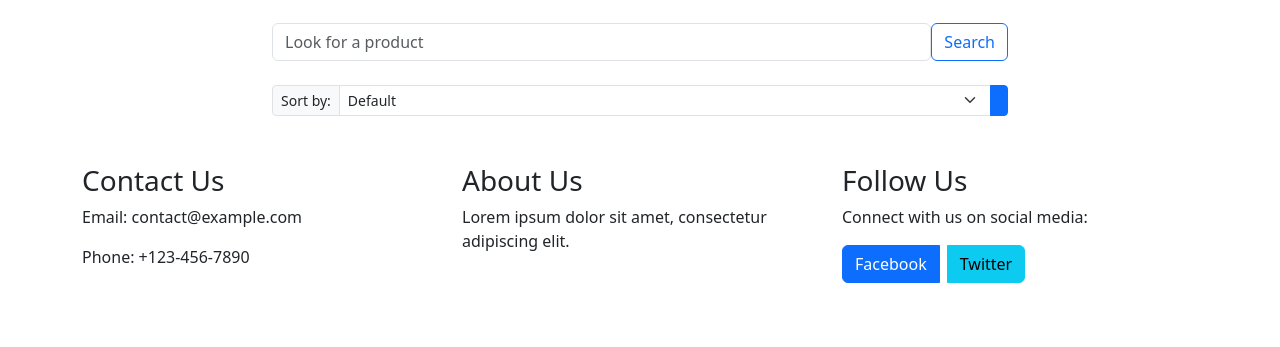
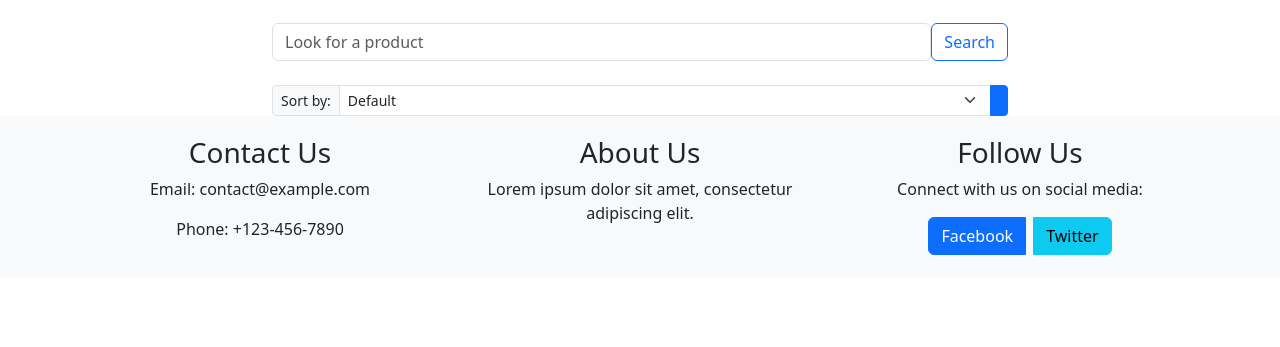
Before and after one commit to AivarasJ7/db, a PHP site: page /views/categories/show.php?id=1 in a window 1280 px wide. Shown: the part 725-1072 px from the top of the page. Before the commit the page ends 1008 px from the top, so only its background shows below. Run offline with PHP 8.4, Linux system fonts and the light colour scheme; data that the repository does not hold is empty.

Commit message:
show.php design fix up

```diff
--- a/views/categories/show.php
+++ b/views/categories/show.php
@@ -35,6 +35,27 @@ if ($sort == 'price_asc') {
     <meta name="viewport" content="width=device-width, initial-scale=1.0">
     <link href="https://cdn.jsdelivr.net/npm/bootstrap@5.3.2/dist/css/bootstrap.min.css" rel="stylesheet" integrity="sha384-T3c6CoIi6uLrA9TneNEoa7RxnatzjcDSCmG1MXxSR1GAsXEV/Dwwykc2MPK8M2HN" crossorigin="anonymous">
     <title><?= $category->name ?? 'Category' ?></title>
+    <style>
+        body {
+            padding-bottom: 70px;
+        }
+
+        .footer {
+            width: 100%;
+            background-color: #f8f9fa;
+            padding: 20px 0;
+            text-align: center;
+        }
+
+        .category-section {
+            margin-top: 20px;
+        }
+
+        .category-image {
+            max-height: 200px;
+            width: auto;
+        }
+    </style>
 </head>
 
 <body>
@@ -69,18 +90,16 @@ if ($sort == 'price_asc') {
         </div>
     </nav>
 
-    <div class="container mt-5">
-        <img src="../../models/images/banner-1.png" class="card-img-top" alt="...">
+    <div class="container mt-5 category-section">
+        <img src="../../models/images/banner-1.png" class="card-img-top img-fluid" alt="...">
 
         <h1 class="mb-4 display-4 text-center text-uppercase"><?= $category->name ?? 'Category' ?></h1>
-
-
 
         <div class="row mt-4">
             <div class="col-md-8 offset-md-2">
                 <div class="row">
-                    <div class="col-md-6" style="height: 200px; overflow: hidden;">
-                        <img src="<?= $category->photo ? $category->photo : '../../models/images/default.jpg' ?>" class="card-img-top" alt="<?= $category->name ?>" style="width: 100%; height: 100%; object-fit: contain;">
+                    <div class="col-md-6">
+                        <img src="<?= $category->photo ? $category->photo : '../../models/images/default.jpg' ?>" class="card-img-top img-fluid category-image" alt="<?= $category->name ?>">
                     </div>
                     <div class="col-md-6">
                         <div class="card">
@@ -89,6 +108,7 @@ if ($sort == 'price_asc') {
                             </div>
                             <ul class="list-group list-group-flush">
                                 <?php foreach ($category->items as $item) { ?>
+                                    <!-- Item details here -->
                                 <?php } ?>
                             </ul>
                             <div class="card-body">
@@ -107,7 +127,6 @@ if ($sort == 'price_asc') {
                         </form>
                     </div>
                 </div>
-
 
                 <div class="row mt-4">
                     <div class="col">
@@ -128,11 +147,12 @@ if ($sort == 'price_asc') {
                         </form>
                     </div>
                 </div>
+
                 <div class="row">
                     <?php foreach ($category->items as $item) { ?>
                         <div class="col-md-4">
                             <div class="card">
-                                <img src="<?= $item->photo ? $item->photo : '../../models/images/default.jpg' ?>" class="card-img-top" alt="<?= $item->title ?>">
+                                <img src="<?= $item->photo ? $item->photo : '../../models/images/default.jpg' ?>" class="card-img-top img-fluid" alt="<?= $item->title ?>">
                                 <div class="card-body">
                                     <h5 class="card-title"><?= $item->title ?></h5>
                                     <p class="card-text"><?= $item->description ?></p>
@@ -140,7 +160,7 @@ if ($sort == 'price_asc') {
                                     <a href="#" class="btn btn-primary">Add to cart</a>
                                     <form action="" method="post">
                                         <input type="hidden" name="id" value="<?= $item->id ?>">
-                                        <button type="submit">delete</button>
+                                        <button type="submit" class="btn btn-danger btn-sm mt-2">Delete</button>
                                     </form>
                                 </div>
                             </div>
@@ -150,9 +170,8 @@ if ($sort == 'price_asc') {
             </div>
         </div>
     </div>
-    </div>
 
-    <footer class="mt-5">
+    <div class="footer">
         <div class="container">
             <div class="row">
                 <div class="col-md-4">
@@ -178,6 +197,7 @@ if ($sort == 'price_asc') {
                 </div>
             </div>
         </div>
-    </footer>
+    </div>
+</body>
 
 </html>
```
